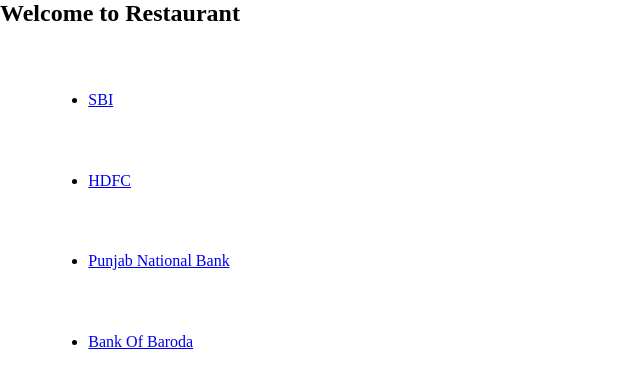
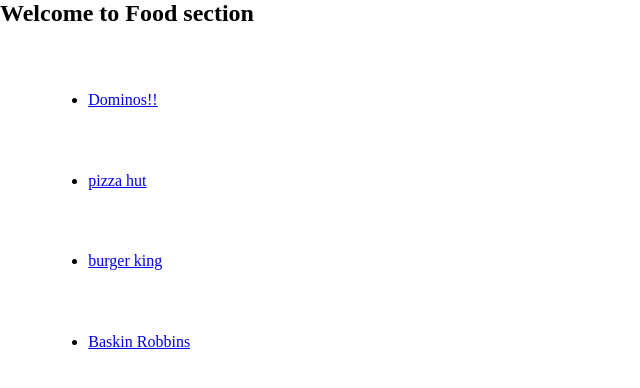
Before and after one commit to GTripathi12/smartcity, a website: page views/food.html in a window 1280 px wide. Shown: the whole page, without its empty margins (0-640 px from the left). Drawn offline with Linux system fonts and the light colour scheme.

Commit message:
food section added

```diff
--- a/views/restro.html
+++ b/views/food.html
@@ -4,22 +4,22 @@
     <meta charset="UTF-8">
     <meta http-equiv="X-UA-Compatible" content="IE=edge">
     <meta name="viewport" content="width=device-width, initial-scale=1.0">
-    <title>Restrot</title>
+    <title>Food</title>
     <link href="https://fonts.googleapis.com/css2?family=Baloo+Bhai+2&display=swap" rel="stylesheet">
     <link rel="stylesheet" href="style.css">
 
 </head>
 <body>
-    <section id="Restro">
-        <h1 class="restro">Welcome to Restaurant</h1>
+    <section id="food">
+        <h1 class="food">Welcome to Food section </Section></h1>
         <h3></h3>
         <!-- <button class="btn">Order Now</button> -->
     </section>
     <ul id="blink">
-        <li class="itemb"><a href="https://www.onlinesbi.com/">SBI</a></li>
-        <li class="itemb"><a href="https://www.hdfcbank.com/">HDFC</a></li>
-        <li class="itemb"><a href="https://www.pnbindia.in/">Punjab National Bank</a></li>
-        <li class="itemb"><a href="https://www.bankofbaroda.in/">Bank Of Baroda</a></li>
+        <li class="itemb"><a href="https://www.dominos.co.in/">Dominos!!</a></li>
+        <li class="itemb"><a href="https://www.pizzahut.co.in/">pizza hut</a></li>
+        <li class="itemb"><a href="https://www.burgerking.in/">burger king</a></li>
+        <li class="itemb"><a href="http://www.baskinrobbinsindia.com/">Baskin Robbins</a></li>
     </ul>
 </body>
 </html>
--- a/views/style.css
+++ b/views/style.css
@@ -213,3 +213,14 @@
     height: 20px;
     width: 50px;
 }
+
+#food::before{
+    content: "";
+    position: absolute;
+    width: 100%;
+    height: 100%;
+    z-index: -1;
+    opacity: 0.7;
+    background: url(./f) no-repeat center center/cover;
+
+}
```
Also changed, not shown: views/index.html (+1 -1 lines), 1 other file.
